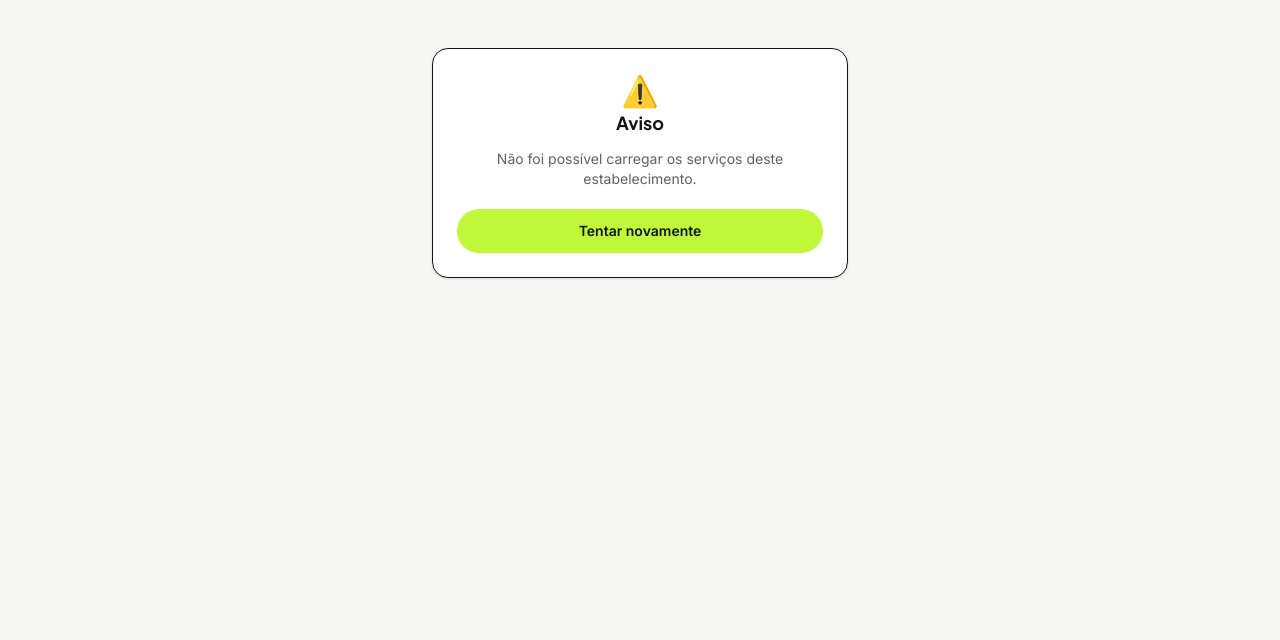
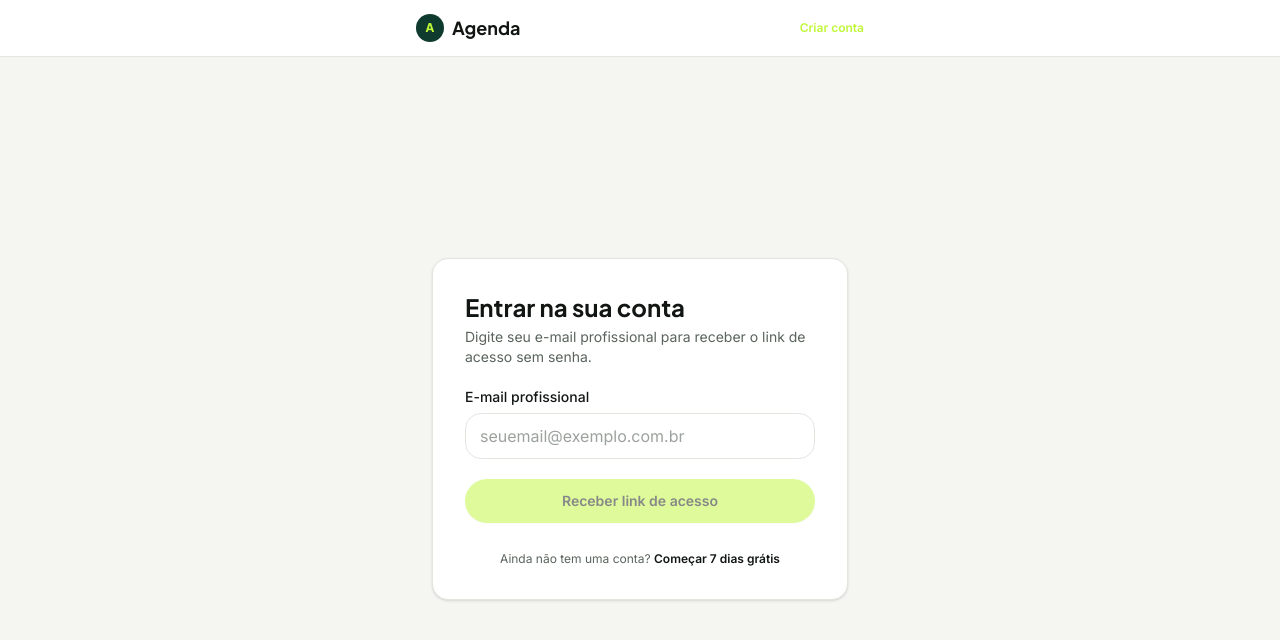
Before and after one commit to pixhora/agendaPIX, a Next.js app: page /login in a window 1280 px wide. Shown: the top 640 px of the page. Built offline with nearby package versions, Linux system fonts and the light colour scheme; no server answers.

Commit message:
feat(conversion): implement dedicated login route, fix CTA links, and update footer tokens

```diff
--- /dev/null
+++ b/app/login/page.tsx
@@ -0,0 +1,216 @@
+"use client";
+
+import React, { useState } from "react";
+import Link from "next/link";
+import { Button } from "@/components/ui/button";
+
+type MagicLinkResult =
+  | { ok: true; simulated?: boolean }
+  | { ok: false; code: "auth_unavailable" | "invalid_email" | "unknown"; message: string };
+
+async function sendLoginMagicLink(email: string): Promise<MagicLinkResult> {
+  const isDevOrPreview =
+    process.env.NODE_ENV === "development" ||
+    (typeof window !== "undefined" && window.location.pathname.startsWith("/preview"));
+
+  try {
+    const res = await fetch("/api/auth/sign-in/magic-link", {
+      method: "POST",
+      headers: { "Content-Type": "application/json" },
+      body: JSON.stringify({
+        email: email.trim().toLowerCase(),
+        callbackURL: "/dashboard",
+      }),
+    });
+
+    if (res.ok) return { ok: true };
+
+    if (res.status >= 500) {
+      if (isDevOrPreview) {
+        return { ok: true, simulated: true };
+      }
+      return {
+        ok: false,
+        code: "auth_unavailable",
+        message:
+          "O serviço de envio de e-mail está temporariamente indisponível. Tente novamente em alguns instantes.",
+      };
+    }
+
+    const body = await res.json().catch(() => null);
+    return {
+      ok: false,
+      code: "invalid_email",
+      message:
+        (body?.message as string) ||
+        "Não foi possível enviar o link de acesso. Verifique o e-mail informado.",
+    };
+  } catch {
+    if (isDevOrPreview) {
+      return { ok: true, simulated: true };
+    }
+    return {
+      ok: false,
+      code: "unknown",
+      message: "Sem conexão com o servidor. Verifique sua internet e tente novamente.",
+    };
+  }
+}
+
+export default function LoginPage() {
+  const [email, setEmail] = useState("");
+  const [isSubmitting, setIsSubmitting] = useState(false);
+  const [errorMessage, setErrorMessage] = useState<string | null>(null);
+  const [isSent, setIsSent] = useState(false);
+  const [wasSimulated, setWasSimulated] = useState(false);
+
+  const isEmailValid = /^[^\s@]+@[^\s@]+\.[^\s@]+$/.test(email.trim());
+
+  const handleSubmit = async (e: React.FormEvent) => {
+    e.preventDefault();
+    if (!isEmailValid || isSubmitting) return;
+
+    setIsSubmitting(true);
+    setErrorMessage(null);
+
+    const result = await sendLoginMagicLink(email.trim());
+
+    if (result.ok) {
+      setWasSimulated(!!result.simulated);
+      setIsSent(true);
+    } else {
+      setErrorMessage(result.message);
+    }
+
+    setIsSubmitting(false);
+  };
+
+  return (
+    <div className="min-h-screen flex flex-col bg-background text-foreground">
+      {/* Header Compacto */}
+      <header className="border-b border-border bg-surface py-3.5 px-4 sm:px-6">
+        <div className="mx-auto max-w-md flex items-center justify-between">
+          <Link href="/" className="flex items-center gap-2 font-display text-lg font-bold text-foreground">
+            <span className="flex h-7 w-7 items-center justify-center rounded-lg bg-accent-forest text-xs font-black text-primary">
+              A
+            </span>
+            <span>Agenda</span>
+          </Link>
+          <Link
+            href="/onboarding"
+            className="text-xs font-semibold text-primary hover:underline"
+          >
+            Criar conta
+          </Link>
+        </div>
+      </header>
+
+      {/* Conteúdo Centralizado */}
+      <main className="flex-1 w-full max-w-md mx-auto px-4 py-10 flex flex-col justify-center">
+        <div className="rounded-2xl border border-border bg-surface p-6 sm:p-8 shadow-sm">
+          {isSent ? (
+            <div className="text-center space-y-5 py-2">
+              <div className="mx-auto flex h-14 w-14 items-center justify-center rounded-full bg-emerald-500/10 text-emerald-600 text-2xl font-bold">
+                ✉️
+              </div>
+              <div className="space-y-1">
+                <h1 className="font-display text-2xl font-bold text-foreground">
+                  Verifique seu e-mail
+                </h1>
+                <p className="text-sm text-muted-foreground">
+                  Enviamos o link de login seguro para{" "}
+                  <span className="font-semibold text-foreground">{email}</span>.
+                </p>
+              </div>
+
+              <div className="rounded-xl border border-border bg-surface p-4 text-xs text-muted-foreground text-left space-y-2">
+                <p className="font-semibold text-foreground">Como acessar?</p>
+                <p>1. Abra o e-mail recebido e clique no link de acesso.</p>
+                <p>2. Você será redirecionado diretamente ao seu painel.</p>
+              </div>
+
+              {wasSimulated && (
+                <div className="rounded-lg border border-amber-500/30 bg-amber-500/5 p-3 text-xs text-amber-700 dark:text-amber-400 text-left">
+                  <p className="font-semibold mb-0.5">⚠ Modo de desenvolvimento — envio simulado</p>
+                  <p>
+                    Para envio real de e-mails, configure as variáveis de SMTP no servidor.
+                  </p>
+                </div>
+              )}
+
+              <div className="pt-2">
+                <Button
+                  type="button"
+                  variant="outline"
+                  onClick={() => setIsSent(false)}
+                  className="w-full min-h-11 font-medium"
+                >
+                  Tentar outro e-mail
+                </Button>
+              </div>
+            </div>
+          ) : (
+            <form onSubmit={handleSubmit} className="space-y-5">
+              <div>
+                <h1 className="font-display text-2xl font-bold text-foreground">
+                  Entrar na sua conta
+                </h1>
+                <p className="mt-1 text-sm text-muted-foreground">
+                  Digite seu e-mail profissional para receber o link de acesso sem senha.
+                </p>
+              </div>
+
+              <div className="space-y-3">
+                <div>
+                  <label
+                    htmlFor="login-email"
+                    className="block text-sm font-medium text-foreground mb-1.5"
+                  >
+                    E-mail profissional
+                  </label>
+                  <input
+                    id="login-email"
+                    type="email"
+                    required
+                    autoComplete="email"
+                    placeholder="seuemail@exemplo.com.br"
+                    value={email}
+                    onChange={(e) => setEmail(e.target.value)}
+                    className="w-full rounded-lg border border-border bg-surface px-3.5 py-2.5 text-base text-foreground placeholder:text-muted-foreground/60 min-h-11 focus-visible:outline-2 focus-visible:outline-offset-2 focus-visible:outline-primary"
+                  />
+                </div>
+
+                {errorMessage && (
+                  <div
+                    role="alert"
+                    className="rounded-lg border border-destructive/20 bg-destructive/5 p-3 text-xs text-destructive"
+                  >
+                    {errorMessage}
+                  </div>
+                )}
+              </div>
+
+              <Button
+                type="submit"
+                disabled={!isEmailValid || isSubmitting}
+                className="w-full min-h-11 font-semibold rounded-full bg-primary hover:bg-primary-hover text-primary-foreground"
+              >
+                {isSubmitting ? "Enviando link..." : "Receber link de acesso"}
+              </Button>
+
+              <div className="text-center pt-2 text-xs text-muted-foreground">
+                Ainda não tem uma conta?{" "}
+                <Link
+                  href="/onboarding"
+                  className="font-semibold text-foreground hover:underline"
+                >
+                  Começar 7 dias grátis
+                </Link>
+              </div>
+            </form>
+          )}
+        </div>
+      </main>
+    </div>
+  );
+}
--- a/components/landing/LandingFooter.tsx
+++ b/components/landing/LandingFooter.tsx
@@ -3,39 +3,42 @@ import Link from "next/link";
 
 export function LandingFooter() {
   return (
-    <footer className="border-t border-border bg-[#0E1612] text-white py-12 sm:py-16 text-xs text-white/70">
+    <footer className="border-t border-border bg-dark-card text-muted-foreground py-12 sm:py-16 text-xs">
       <div className="mx-auto max-w-7xl px-4 sm:px-6 lg:px-8 space-y-8">
         <div className="flex flex-col sm:flex-row items-start sm:items-center justify-between gap-6">
           <div className="flex items-center gap-2.5">
-            <span className="flex h-8 w-8 items-center justify-center rounded-xl bg-[#C0F739] text-xs font-black text-[#111613]">
+            <span className="flex h-8 w-8 items-center justify-center rounded-xl bg-primary text-xs font-black text-primary-foreground">
               A
             </span>
             <div>
-              <span className="font-display font-extrabold text-white text-base">AgendaPix</span>
-              <p className="text-[11px] text-white/60">Agendamento autônomo com sinal por Pix no Brasil</p>
+              <span className="font-display font-extrabold text-foreground text-base">AgendaPix</span>
+              <p className="text-[11px] text-muted-foreground">Agendamento autônomo com sinal por Pix no Brasil</p>
             </div>
           </div>
 
           <div className="flex flex-wrap items-center gap-6 text-xs font-medium">
-            <Link href="/onboarding" className="hover:text-[#C0F739] transition-colors">
+            <Link href="/login" className="hover:text-primary transition-colors">
+              Entrar na conta
+            </Link>
+            <Link href="/onboarding" className="hover:text-primary transition-colors">
               Criar conta
             </Link>
-            <a href="#como-funciona" className="hover:text-[#C0F739] transition-colors">
+            <a href="#como-funciona" className="hover:text-primary transition-colors">
               Como funciona
             </a>
-            <a href="#recursos" className="hover:text-[#C0F739] transition-colors">
+            <a href="#recursos" className="hover:text-primary transition-colors">
               Vantagens
             </a>
-            <a href="#precos" className="hover:text-[#C0F739] transition-colors">
+            <a href="#precos" className="hover:text-primary transition-colors">
               Planos & Preços
             </a>
-            <a href="#perguntas-frequentes" className="hover:text-[#C0F739] transition-colors">
+            <a href="#perguntas-frequentes" className="hover:text-primary transition-colors">
               Dúvidas
             </a>
           </div>
         </div>
 
-        <div className="border-t border-white/10 pt-6 flex flex-col sm:flex-row items-center justify-between gap-3 text-[11px] text-white/50">
+        <div className="border-t border-border/40 pt-6 flex flex-col sm:flex-row items-center justify-between gap-3 text-[11px] text-muted-foreground">
           <p>© {new Date().getFullYear()} AgendaPix. Todos os direitos reservados.</p>
           <p>Desenvolvido para barbearias, salões, clínicas, manicures e autônomos no Brasil.</p>
         </div>
--- a/components/landing/LandingHeader.tsx
+++ b/components/landing/LandingHeader.tsx
@@ -38,16 +38,16 @@ export function LandingHeader() {
         </nav>
 
         {/* Ações Rápidas em Pill */}
-        <div className="flex items-center gap-2.5">
+        <div className="flex items-center gap-2 sm:gap-2.5">
           <Link
-            href="/onboarding"
-            className="hidden sm:inline-flex items-center justify-center rounded-full border border-border bg-surface hover:bg-muted px-4 py-2 text-xs font-bold text-foreground transition-colors min-h-9"
+            href="/login"
+            className="inline-flex items-center justify-center rounded-full border border-border bg-surface hover:bg-muted px-3 sm:px-4 py-2 text-xs font-bold text-foreground transition-colors min-h-9"
           >
             Entrar
           </Link>
           <Link
             href="/onboarding"
-            className="inline-flex items-center justify-center rounded-full bg-primary hover:bg-primary-hover px-4 sm:px-5 py-2 text-xs font-extrabold text-primary-foreground shadow-xs transition-transform active:scale-95 min-h-9"
+            className="inline-flex items-center justify-center rounded-full bg-primary hover:bg-primary-hover px-3.5 sm:px-5 py-2 text-xs font-extrabold text-primary-foreground shadow-xs transition-transform active:scale-95 min-h-9"
           >
             Começar grátis
           </Link>
--- a/components/onboarding/OnboardingFlow.tsx
+++ b/components/onboarding/OnboardingFlow.tsx
@@ -185,6 +185,7 @@ export function OnboardingFlow() {
               onBack={() => setStep(3)}
               onComplete={() => {
                 try {
+                  localStorage.setItem("agenda_completed_onboarding_setup", JSON.stringify(data));
                   localStorage.removeItem("agenda_onboarding_draft");
                 } catch {
                   // Fallback
--- a/components/onboarding/StepAccount.tsx
+++ b/components/onboarding/StepAccount.tsx
@@ -134,11 +134,10 @@ export function StepAccount({
             1. Abra seu e-mail e clique no botão <strong>Entrar na Agenda</strong>.
           </p>
           <p>
-            2. Você será direcionado diretamente para o painel com seu link público{" "}
+            2. Você entrará no seu painel para confirmar a ativação do seu link personalizado{" "}
             <code className="text-primary font-mono font-bold">
               agenda.com.br/{data.slug}
-            </code>{" "}
-            ativado.
+            </code>.
           </p>
         </div>
 
```
Also changed, not shown: 2 other files (tests, documents, lock files or other folders).
